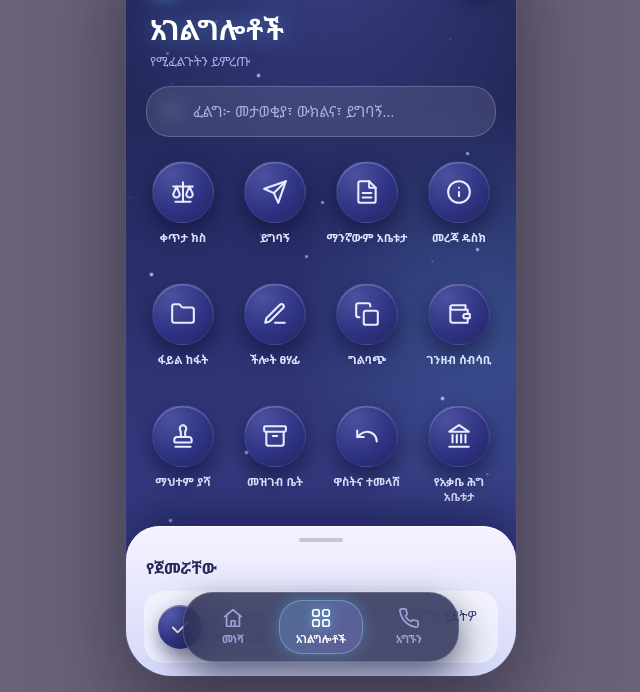
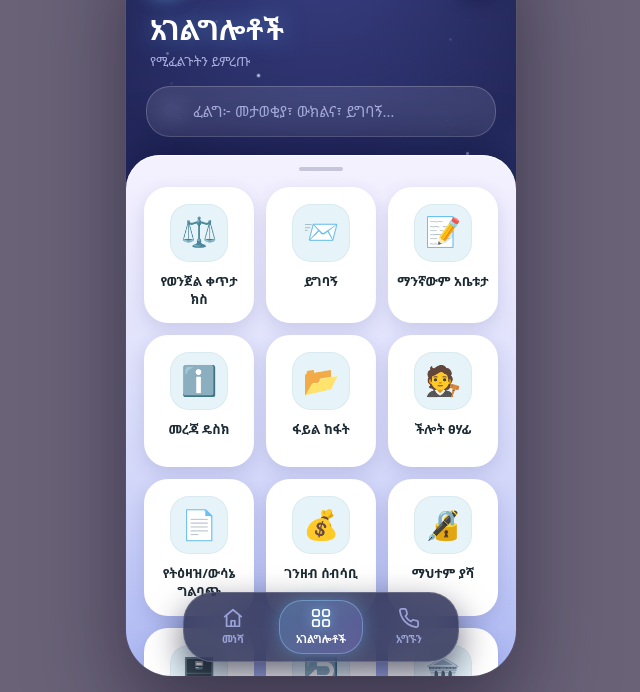
Before and after one commit to melke-gt/fhc, a plain HTML site: page index.html in a window 1280 px wide. Both pictures are taken after a click on the button "አገልግሎቶች". Shown: the part 108-800 px from the top of the page, without its empty margins (319-959 px from the left). Drawn offline with Linux system fonts and the light colour scheme.

Commit message:
Refactor HTML structure and update styles

```diff
--- a/index.html
+++ b/index.html
@@ -141,17 +141,18 @@ svg{display:block}
 .search input::placeholder{color:#a9b0e0}
 .search input:focus{outline:2px solid var(--glow);border-color:transparent}
 .search svg{position:absolute;left:16px;top:50%;margin-top:-10px;width:20px;height:20px;color:#a9b0e0}
-.svc{overflow-y:auto}
-.grid{display:grid;grid-template-columns:repeat(4,1fr);gap:18px 6px;padding:18px 14px 8px}
-.tile{display:flex;flex-direction:column;align-items:center;gap:8px;text-align:center;border-radius:18px;padding:2px}
-.tile .orb{width:62px;height:62px;color:#e8ecff;background:radial-gradient(circle at 30% 22%,#4b519f 0%,#2e3282 58%,#23265f 100%);
-  box-shadow:inset 0 1.5px 0 rgba(255,255,255,.22),0 10px 20px rgba(8,10,40,.5);border:1px solid rgba(255,255,255,.06);transition:.2s}
-.tile .orb svg{width:26px;height:26px}
-.tile:active .orb,.tile:focus-visible .orb{box-shadow:inset 0 1.5px 0 rgba(255,255,255,.3),0 0 0 2px rgba(150,210,255,.8),0 0 26px rgba(108,196,255,.8)}
-.tile.has .orb{box-shadow:inset 0 1.5px 0 rgba(255,255,255,.3),0 0 0 2px rgba(150,210,255,.55),0 0 20px rgba(108,196,255,.55)}
-.tile span.l{font-size:11.5px;font-weight:600;line-height:1.3;color:#dfe3ff;min-height:2.6em}
-.none{display:none;text-align:center;color:var(--muted);padding:24px 0}
-.svc .sheet{flex:1 0 auto;margin-top:12px;overflow:visible}
+.emo{flex:none;width:50px;height:50px;border-radius:16px;background:#e6f3f8;display:grid;place-items:center;font-size:26px;line-height:1;font-family:"Noto Color Emoji","Apple Color Emoji","Segoe UI Emoji",sans-serif;box-shadow:inset 0 0 0 1px rgba(15,111,143,.06)}
+.grid{display:grid;grid-template-columns:repeat(3,1fr);gap:12px;padding:2px 0 18px}
+.tile{position:relative;display:flex;flex-direction:column;align-items:center;justify-content:flex-start;gap:10px;text-align:center;padding:16px 6px 14px;min-height:132px;border-radius:24px;background:#fff;
+  box-shadow:0 6px 18px rgba(60,66,140,.16);border:1px solid rgba(255,255,255,.9);transition:transform .15s,box-shadow .15s}
+.tile:active,.tile:focus-visible{transform:scale(.97);box-shadow:0 0 0 2px rgba(108,196,255,.7),0 8px 22px rgba(60,66,140,.22)}
+.tile .emo{width:58px;height:58px;border-radius:19px;font-size:29px}
+.tile span.l{font-size:13px;font-weight:700;line-height:1.4;color:#1c2b33}
+.tile .badge{position:absolute;top:8px;right:8px;font-size:10.5px;font-weight:800;line-height:1;padding:4px 7px;border-radius:10px;color:#fff;background:linear-gradient(135deg,#7b84dd,#5a5fc0)}
+.tile.full .badge{background:linear-gradient(135deg,#4fd1c5,#3a8fe0)}
+.none{display:none;text-align:center;color:#5d6398;padding:24px 0}
+.svc{overflow:hidden}
+.svc .sheet{flex:1 1 auto;margin-top:14px;overflow-y:auto}
 .hint{display:flex;gap:12px;align-items:center;padding:14px;border-radius:20px;background:rgba(255,255,255,.5);font-size:13.5px;color:#3b4180}
 .hint .orb{flex:none;width:44px;height:44px}
 
@@ -189,8 +190,8 @@ svg{display:block}
 .ring{--p:0;width:44px;height:44px;border-radius:50%;display:grid;place-items:center;background:conic-gradient(var(--glow) calc(var(--p)*1%),rgba(255,255,255,.16) 0);box-shadow:0 0 18px rgba(108,196,255,.45)}
 .ring span{width:35px;height:35px;border-radius:50%;display:grid;place-items:center;background:#262a62;font-size:12px;font-weight:800}
 .dhero{position:relative;z-index:3;display:flex;gap:16px;align-items:center;padding:14px 22px 20px}
-.dhero .orb{flex:none;width:72px;height:72px}
-.dhero .orb svg{width:32px;height:32px}
+.dhero .emo{width:76px;height:76px;border-radius:24px;font-size:40px}
+.emo.glow{box-shadow:0 0 0 2px rgba(150,210,255,.85),0 0 30px rgba(108,196,255,.85)}
 .dhero h3{margin:0;font-size:17px;line-height:1.4;font-weight:800;text-shadow:0 0 20px rgba(108,196,255,.4)}
 .dhero small{display:block;color:var(--muted);font-size:12.5px;margin-top:2px}
 .pbar{height:8px;border-radius:8px;background:rgba(255,255,255,.14);margin:0 22px 22px;position:relative;z-index:3;overflow:hidden}
@@ -256,10 +257,10 @@ svg{display:block}
   <section class="screen svc" id="s-services">
     <div class="pagehead"><h2>አገልግሎቶች</h2><p>የሚፈልጉትን ይምረጡ</p></div>
     <label class="search"><i data-ic="search"></i><input id="q" type="search" placeholder="ፈልግ፦ መታወቂያ፣ ውክልና፣ ይግባኝ…" aria-label="ፈልግ"></label>
-    <div class="grid" id="grid"></div>
-    <p class="none" id="none">ምንም ውጤት አልተገኘም።</p>
     <div class="sheet">
       <div class="grab"></div>
+      <div class="grid" id="grid"></div>
+      <p class="none" id="none">ምንም ውጤት አልተገኘም።</p>
       <h3>የጀመሯቸው</h3>
       <div id="recent"></div>
     </div>
@@ -288,7 +289,7 @@ svg{display:block}
       <h2 id="dTitle"></h2>
       <div class="ring" id="ring" aria-hidden="true"><span id="ringN">0/0</span></div>
     </div>
-    <div class="dhero"><span class="orb glow" id="dOrb"></span><div><h3 id="dFull"></h3><small id="dCount"></small></div></div>
+    <div class="dhero"><span class="emo glow" id="dOrb"></span><div><h3 id="dFull"></h3><small id="dCount"></small></div></div>
     <div class="pbar"><i id="dBar"></i></div>
     <div class="sheet" id="dSheet">
       <div class="grab"></div>
@@ -371,7 +372,7 @@ var META={
  e:{ic:'folder',s:'ፋይል ከፋት'}, f:{ic:'pen',s:'ችሎት ፀሃፊ'}, g:{ic:'copy',s:'ግልባጭ'}, h:{ic:'wallet',s:'ገንዘብ ሰብሳቢ'},
  i:{ic:'stamp',s:'ማህተም ያሻ'}, j:{ic:'archive',s:'መዝገብ ቤት'}, k:{ic:'undo',s:'ዋስትና ተመላሽ'}, l:{ic:'landmark',s:'የአቃቤ ሕግ አቤቱታ'}
 };
-DATA.forEach(function(d){d.ic=META[d.id].ic;d.s=META[d.id].s;});
+DATA.forEach(function(d){d.em=d.ic;d.ic=META[d.id].ic;});
 
 var ICONS={
  scale:'<path d="M12 3v18"/><path d="M5 21h14"/><path d="M3 7h18"/><path d="M6 7l-3 7a3 3 0 0 0 6 0z"/><path d="M18 7l-3 7a3 3 0 0 0 6 0z"/>',
@@ -414,7 +415,7 @@ function tick(){var d=new Date();$('clock').textContent=d.getHours()+':'+('0'+d.
 /* home rows */
 function rowHTML(d,withBar){
   var n=doneOf(d),t=d.i.length;
-  return '<button class="row" data-id="'+d.id+'"><span class="orb">'+svg(d.ic)+'</span><span class="tx"><b>'+d.s+'</b><small>'+(n?n+'/'+t+' ተሟልቷል':t+' መስፈርቶች')+'</small>'+(withBar?'<div class="mini"><i style="width:'+(n/t*100)+'%"></i></div>':'')+'</span><span class="chev">'+svg('chev')+'</span></button>';
+  return '<button class="row" data-id="'+d.id+'"><span class="emo">'+d.em+'</span><span class="tx"><b>'+d.s+'</b><small>'+(n?n+'/'+t+' ተሟልቷል':t+' መስፈርቶች')+'</small>'+(withBar?'<div class="mini"><i style="width:'+(n/t*100)+'%"></i></div>':'')+'</span><span class="chev">'+svg('chev')+'</span></button>';
 }
 function renderHome(){$('homeRows').innerHTML=DATA.slice(0,3).map(function(d){return rowHTML(d,false)}).join('');}
 
@@ -423,7 +424,8 @@ function renderGrid(v){
   var n=0;
   $('grid').innerHTML=DATA.map(function(d){
     var hit=!v||(d.t+d.s+d.i.join(' ')).indexOf(v)>-1; if(!hit)return ''; n++;
-    return '<button class="tile'+(doneOf(d)?' has':'')+'" data-id="'+d.id+'"><span class="orb">'+svg(d.ic)+'</span><span class="l">'+d.s+'</span></button>';
+    var dn=doneOf(d),tt=d.i.length;
+    return '<button class="tile'+(dn===tt?' full':'')+'" data-id="'+d.id+'"><span class="emo">'+d.em+'</span><span class="l">'+d.s+'</span>'+(dn?'<span class="badge">'+(dn===tt?'✓':dn+'/'+tt)+'</span>':'')+'</button>';
   }).join('');
   $('none').style.display=n?'none':'block';
 }
@@ -453,7 +455,7 @@ function openD(id){
   cur=DATA.filter(function(d){return d.id===id})[0];if(!cur)return;
   if(!checks[id])checks[id]=[];
   $('dTitle').textContent=cur.s;
-  $('dOrb').innerHTML=svg(cur.ic);
+  $('dOrb').textContent=cur.em;
   $('dFull').textContent=cur.l+'. '+cur.t;
   $('dItems').innerHTML=cur.i.map(function(t,k){
     var on=checks[id][k];
```
